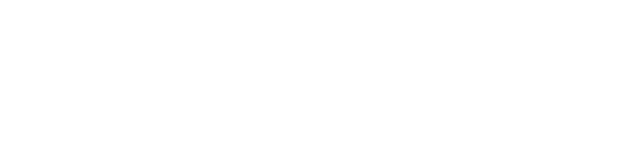
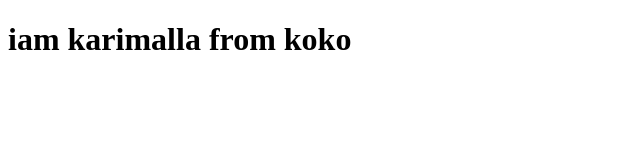
Before and after one commit to Karima-Reda/myproject, a plain HTML site: page index.html in a window 1280 px wide. Shown: the whole page, without its empty margins (0-640 px from the left). Drawn offline with Linux system fonts and the light colour scheme.

Commit message:
changing style for the title

```diff
--- a/index.html
+++ b/index.html
@@ -8,7 +8,7 @@
 </head>
 <body>
 
-
+    <h1>iam karimalla from koko</h1>
     <script src="app.js"></script>
 </body>
 </html>
--- a/style.css
+++ b/style.css
@@ -0,0 +1,6 @@
+h1{
+    color:black
+}
+body{
+    color: red;
+}
```
